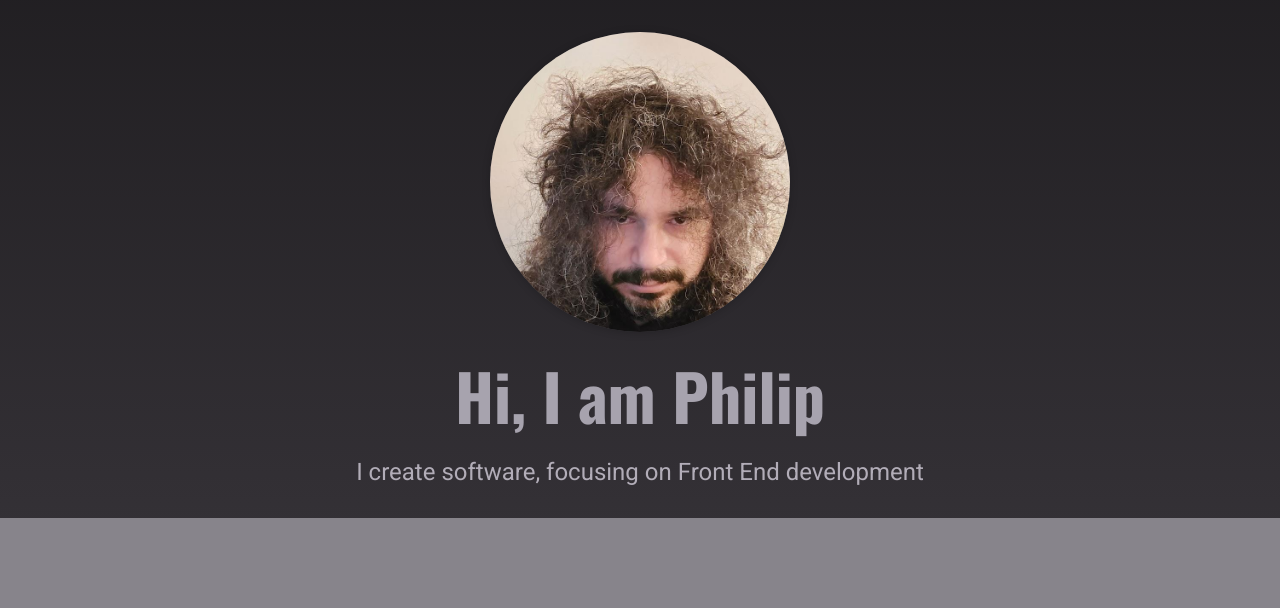
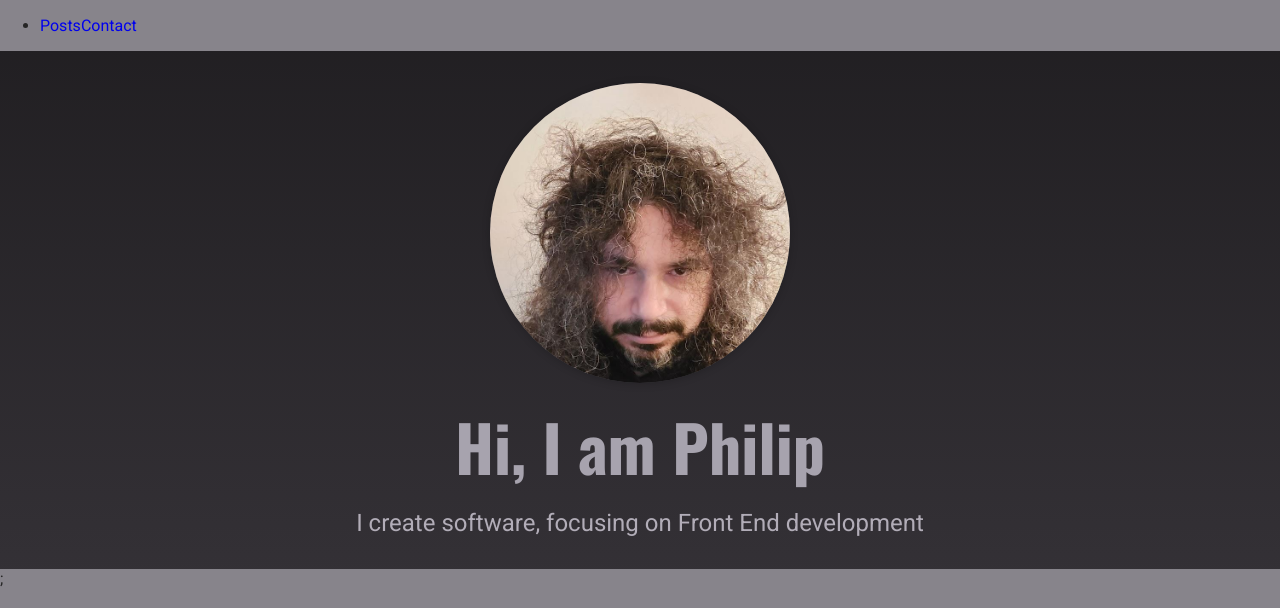
Before and after one commit to PhilipHassialis/nextjs-course-blog-project, a Next.js app: page / in a window 1280 px wide. Shown: the top 608 px of the page. Built offline with nearby package versions, Linux system fonts and the light colour scheme.

Commit message:
Adding Layout & Navigation

```diff
--- /dev/null
+++ b/components/layout/layout.js
@@ -0,0 +1,13 @@
+import React from "react";
+import MainNavigation from "./main-navigation";
+
+const Layout = (props) => {
+  return (
+    <>
+      <MainNavigation />
+      <main>{props.children}</main>
+    </>
+  );
+};
+
+export default Layout;
--- /dev/null
+++ b/components/layout/logo.js
@@ -0,0 +1,7 @@
+import React from "react";
+
+const Logo = () => {
+  return <div></div>;
+};
+
+export default Logo;
--- /dev/null
+++ b/components/layout/main-navigation.js
@@ -0,0 +1,25 @@
+import Link from "next/link";
+import React from "react";
+import Logo from "./logo";
+
+const MainNavigation = () => {
+  return (
+    <header>
+      <Link href="/">
+        <a>
+          <Logo />
+        </a>
+      </Link>
+      <nav>
+        <ul>
+          <li>
+            <Link href="/posts">Posts</Link>
+            <Link href="/contact">Contact</Link>
+          </li>
+        </ul>
+      </nav>
+    </header>
+  );
+};
+
+export default MainNavigation;
--- a/pages/_app.js
+++ b/pages/_app.js
@@ -1,7 +1,12 @@
+import Layout from "../components/layout/layout";
 import "../styles/globals.css";
 
 function MyApp({ Component, pageProps }) {
-  return <Component {...pageProps} />;
+  return (
+    <Layout>
+      <Component {...pageProps} />;
+    </Layout>
+  );
 }
 
 export default MyApp;
```
